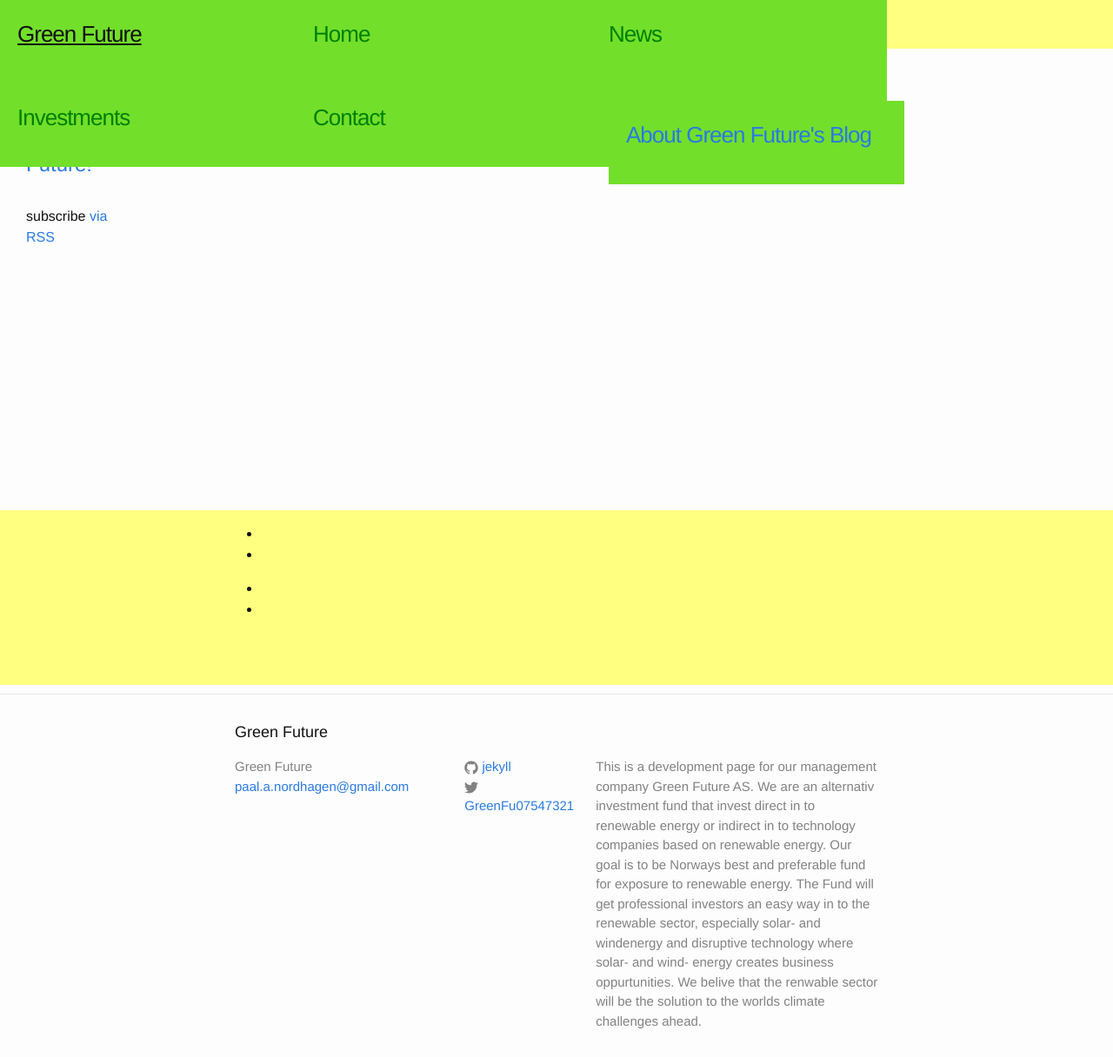
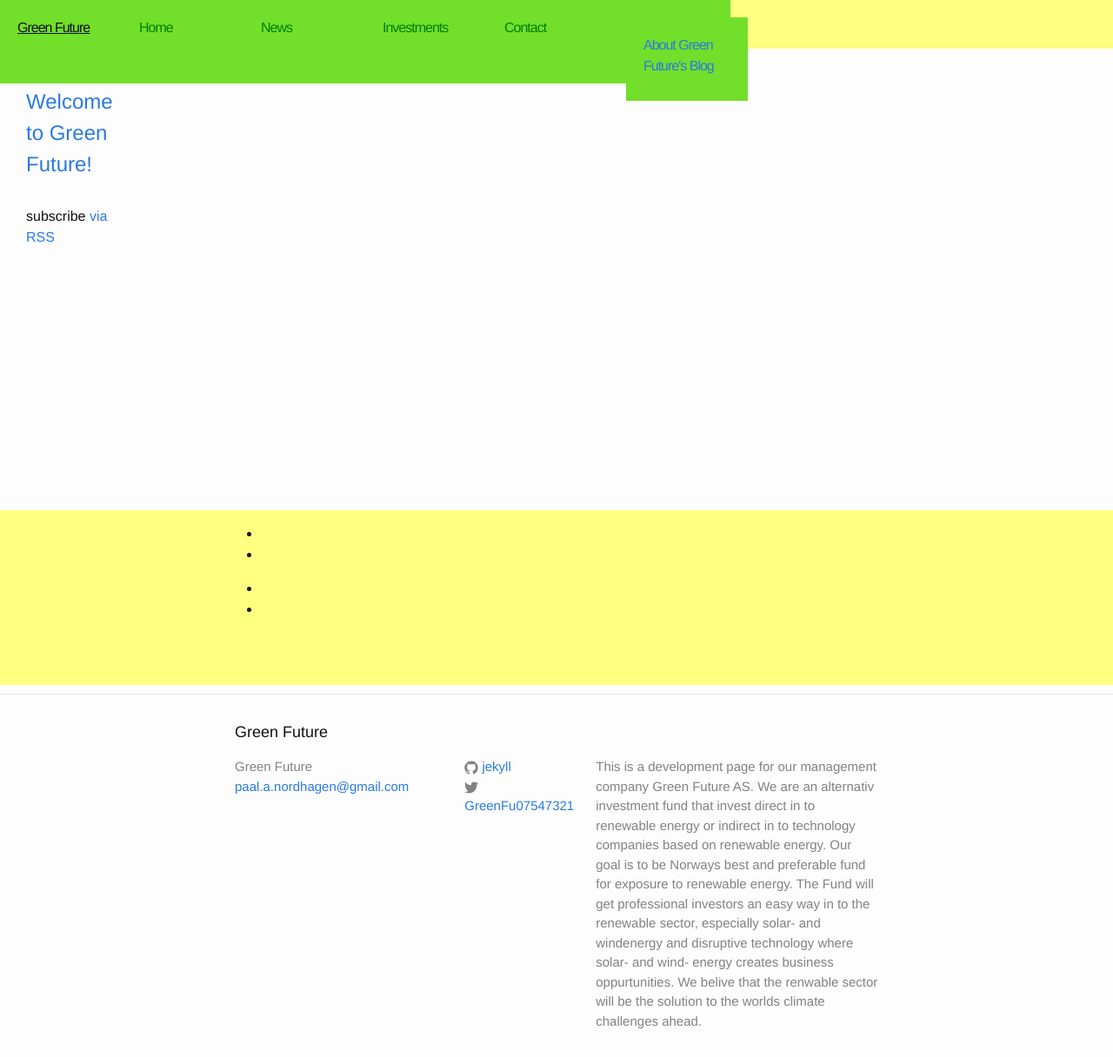
Before and after one commit to Paal-August/Paal-August.github.io, a Jekyll site: the page built from index.html, in a window 1280 px wide and 1216 px high. Shown: the whole window at 87% size. Built offline with Jekyll 4.4.1, drawn with Linux system fonts in a browser that asks for light colours.

Commit message:
Update _layout.scss

```diff
--- a/_sass/_layout.scss
+++ b/_sass/_layout.scss
@@ -22,9 +22,9 @@
 }
 
 .site-title {
-    font-size: 26px;
+    font-size: 16px;
     height:56px;
-    width:300px;
+    width:100px;
     letter-spacing: -1px;
     padding:20px;
     float: left;
```
